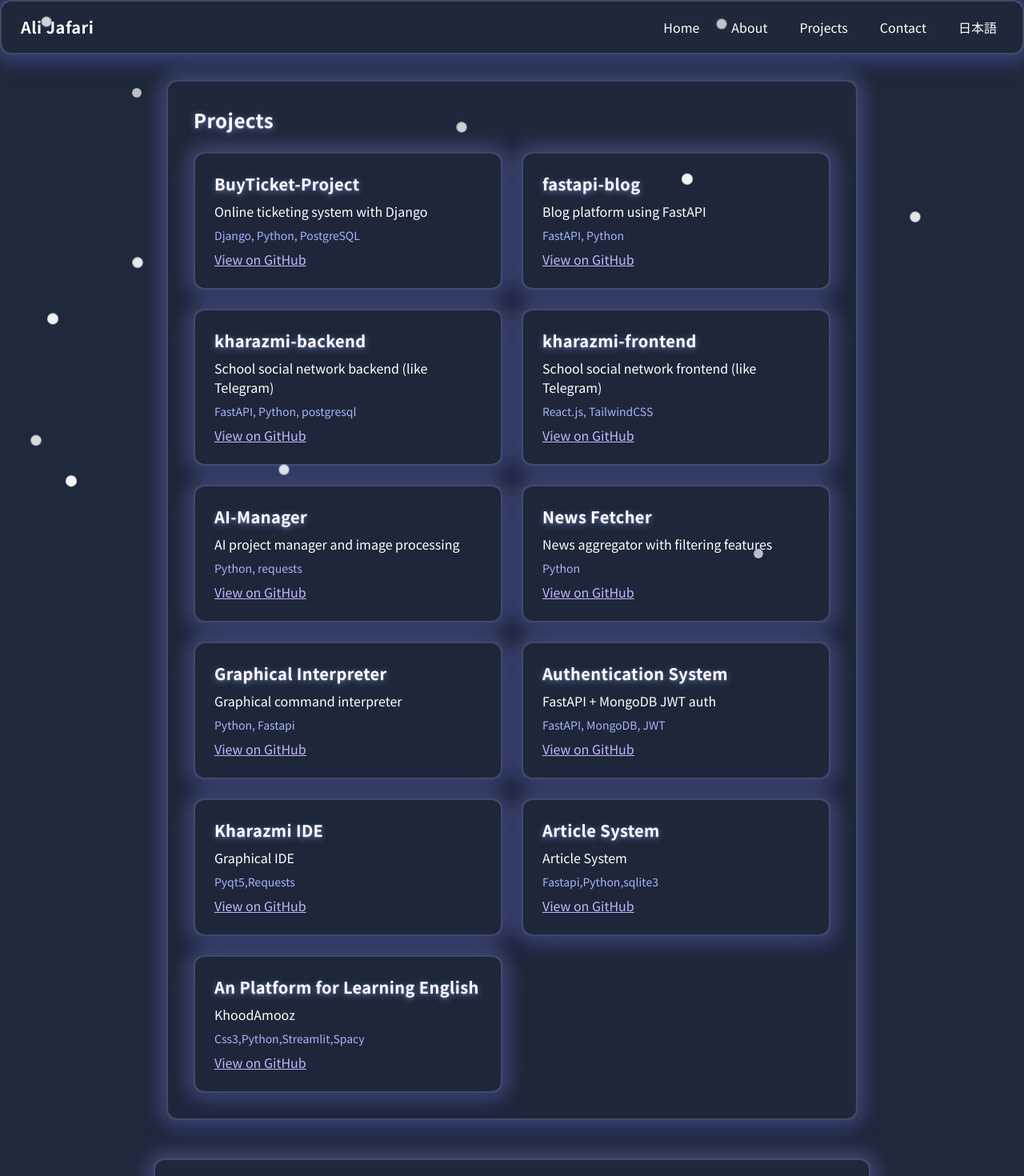
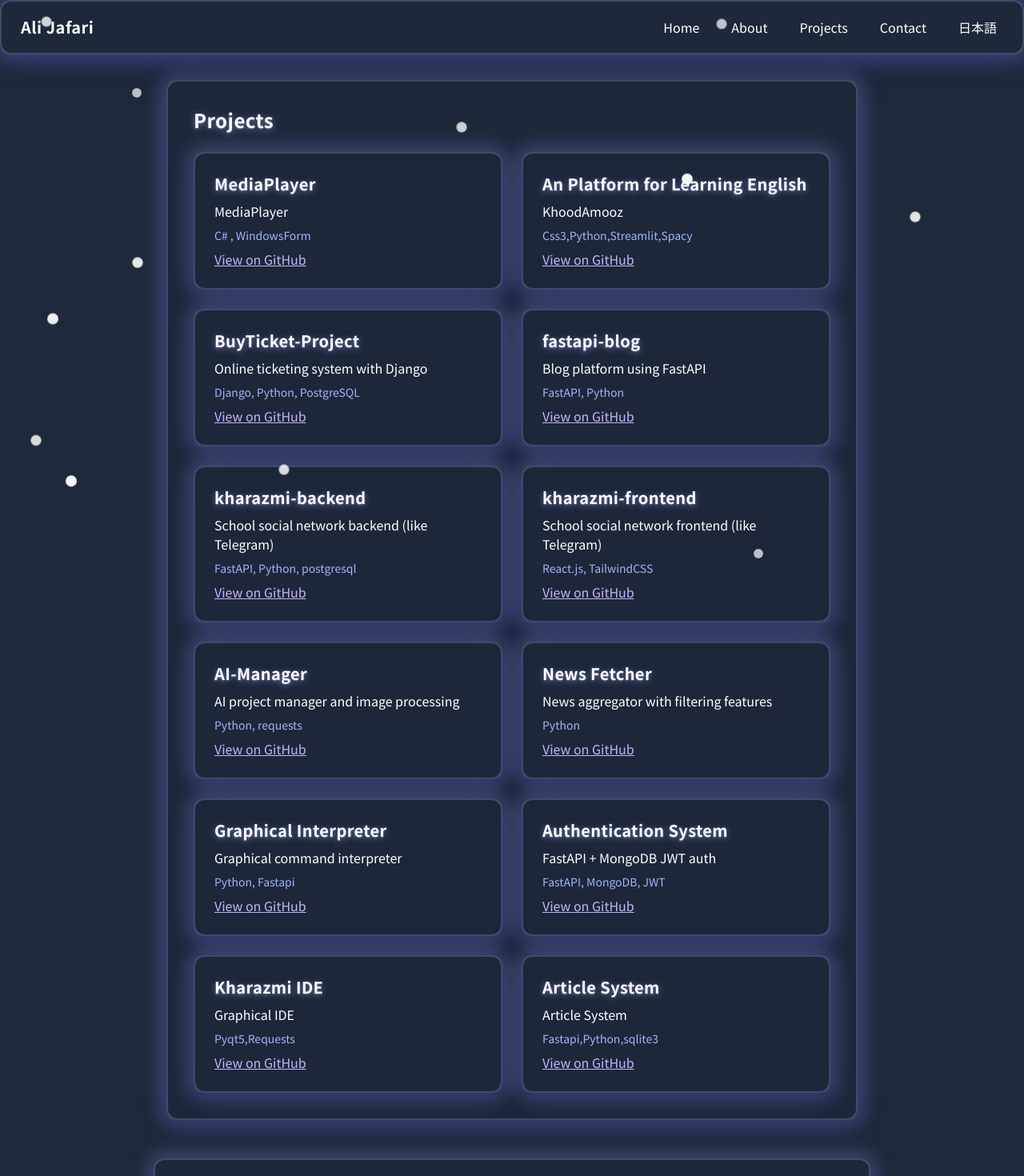
Before and after one commit to Mr-Ali-Jafari/myfolio, a Vue app: page /projects in a window 1280 px wide. Shown: the top 1470 px of the page at 80% size. Built offline with nearby package versions, Linux system fonts and the light colour scheme.

Commit message:
update the project & profile

```diff
--- a/src/pages/Projects.vue
+++ b/src/pages/Projects.vue
@@ -1,87 +1,132 @@
 <template>
   <section class="glass p-4 sm:p-6 md:p-8 mt-4 sm:mt-6 md:mt-8">
-    <h2 class="text-lg sm:text-2xl font-bold mb-2 sm:mb-6">{{t('projects.title')}}</h2>
+    <h2 class="text-lg sm:text-2xl font-bold mb-2 sm:mb-6">
+      {{ t("projects.title") }}
+    </h2>
     <div class="grid grid-cols-1 gap-4 sm:gap-6 md:grid-cols-2">
-      <div v-for="project in projects" :key="project.name" class="glass p-4 sm:p-6 shadow-glass hover:scale-105 hover:shadow-xl transition-transform duration-300">
-        <h3 class="text-base sm:text-xl font-semibold mb-1 sm:mb-2">{{ project.name }}</h3>
+      <div
+        v-for="project in projects"
+        :key="project.name"
+        class="glass p-4 sm:p-6 shadow-glass hover:scale-105 hover:shadow-xl transition-transform duration-300"
+      >
+        <h3 class="text-base sm:text-xl font-semibold mb-1 sm:mb-2">
+          {{ project.name }}
+        </h3>
         <p class="mb-1 sm:mb-2 text-xs sm:text-base">{{ project.desc() }}</p>
-        <div class="mb-1 sm:mb-2 text-xs sm:text-sm text-pastelBlue">{{ project.tech }}</div>
-        <a :href="project.github" target="_blank" class="text-pastelPurple underline hover:text-pastelBlue text-xs sm:text-base">{{t('projects.seeGithub')}}</a>
+        <div class="mb-1 sm:mb-2 text-xs sm:text-sm text-pastelBlue">
+          {{ project.tech }}
+        </div>
+        <a
+          :href="project.github"
+          target="_blank"
+          class="text-pastelPurple underline hover:text-pastelBlue text-xs sm:text-base"
+          >{{ t("projects.seeGithub") }}</a
+        >
       </div>
     </div>
   </section>
 </template>
 
 <script setup>
-import { useI18n } from '../composables/useI18n';
+import { useI18n } from "../composables/useI18n";
 const { locale, t } = useI18n();
 
 const projects = [
   {
-    name: 'BuyTicket-Project',
-    desc: () => locale.value === 'ja' ? 'Djangoを使ったオンラインチケットシステム' : 'Online ticketing system with Django',
-    tech: 'Django, Python, PostgreSQL',
-    github: 'https://github.com/Mr-Ali-Jafari/BuyTicket-Project',
+    name: "MediaPlayer",
+    desc: () => (locale.value === "ja" ? "メディアプレーヤー" : "MediaPlayer"),
+    tech: "C# , WindowsForm",
+    github: "https://github.com/Mr-Ali-Jafari/Media-Player",
   },
   {
-    name: 'fastapi-blog',
-    desc: () => locale.value === 'ja' ? 'FastAPIによるブログプラットフォーム' : 'Blog platform using FastAPI',
-    tech: 'FastAPI, Python',
-    github: 'https://github.com/Mr-Ali-Jafari/fastapi-blog',
+    name: "An Platform for Learning English",
+    desc: () => (locale.value === "ja" ? "クフッドアムース" : "KhoodAmooz"),
+    tech: "Css3,Python,Streamlit,Spacy",
+    github: "https://github.com/Mr-Ali-Jafari/KhodAmooz",
   },
   {
-    name: 'kharazmi-backend',
-    desc: () => locale.value === 'ja' ? '学校向けSNS（バックエンド）' : 'School social network backend (like Telegram)',
-    tech: 'FastAPI, Python, postgresql',
-    github: 'https://github.com/Mr-Ali-Jafari/kharazmi-backend',
+    name: "BuyTicket-Project",
+    desc: () =>
+      locale.value === "ja"
+        ? "Djangoを使ったオンラインチケットシステム"
+        : "Online ticketing system with Django",
+    tech: "Django, Python, PostgreSQL",
+    github: "https://github.com/Mr-Ali-Jafari/BuyTicket-Project",
   },
   {
-    name: 'kharazmi-frontend',
-    desc: () => locale.value === 'ja' ? '学校向けSNS（フロントエンド）' : 'School social network frontend (like Telegram)',
-    tech: 'React.js, TailwindCSS',
-    github: 'https://github.com/Mr-Ali-Jafari/kharazmi-frontend',
+    name: "fastapi-blog",
+    desc: () =>
+      locale.value === "ja"
+        ? "FastAPIによるブログプラットフォーム"
+        : "Blog platform using FastAPI",
+    tech: "FastAPI, Python",
+    github: "https://github.com/Mr-Ali-Jafari/fastapi-blog",
   },
   {
-    name: 'AI-Manager',
-    desc: () => locale.value === 'ja' ? 'AIプロジェクト管理と画像処理' : 'AI project manager and image processing',
-    tech: 'Python, requests',
-    github: 'https://github.com/Mr-Ali-Jafari/AI_Manager',
+    name: "kharazmi-backend",
+    desc: () =>
+      locale.value === "ja"
+        ? "学校向けSNS（バックエンド）"
+        : "School social network backend (like Telegram)",
+    tech: "FastAPI, Python, postgresql",
+    github: "https://github.com/Mr-Ali-Jafari/kharazmi-backend",
   },
   {
-    name: 'News Fetcher',
-    desc: () => locale.value === 'ja' ? 'ニュース集約・フィルタリング機能' : 'News aggregator with filtering features',
-    tech: 'Python',
-    github: 'https://github.com/Mr-Ali-Jafari/news-fetcher',
+    name: "kharazmi-frontend",
+    desc: () =>
+      locale.value === "ja"
+        ? "学校向けSNS（フロントエンド）"
+        : "School social network frontend (like Telegram)",
+    tech: "React.js, TailwindCSS",
+    github: "https://github.com/Mr-Ali-Jafari/kharazmi-frontend",
   },
   {
-    name: 'Graphical Interpreter',
-    desc: () => locale.value === 'ja' ? 'グラフィカルコマンドインタプリタ' : 'Graphical command interpreter',
-    tech: 'Python, Fastapi',
-    github: 'https://github.com/Mr-Ali-Jafari/graphical-interpreter',
+    name: "AI-Manager",
+    desc: () =>
+      locale.value === "ja"
+        ? "AIプロジェクト管理と画像処理"
+        : "AI project manager and image processing",
+    tech: "Python, requests",
+    github: "https://github.com/Mr-Ali-Jafari/AI_Manager",
   },
   {
-    name: 'Authentication System',
-    desc: () => locale.value === 'ja' ? 'FastAPI + MongoDB JWT認証' : 'FastAPI + MongoDB JWT auth',
-    tech: 'FastAPI, MongoDB, JWT',
-    github: 'https://github.com/Mr-Ali-Jafari/authentication-system',
+    name: "News Fetcher",
+    desc: () =>
+      locale.value === "ja"
+        ? "ニュース集約・フィルタリング機能"
+        : "News aggregator with filtering features",
+    tech: "Python",
+    github: "https://github.com/Mr-Ali-Jafari/news-fetcher",
   },
-    {
-    name: 'Kharazmi IDE',
-    desc: () => locale.value === 'ja' ? 'グラフィカルIDE' : 'Graphical IDE',
-    tech: 'Pyqt5,Requests',
-    github: 'https://github.com/Mr-Ali-Jafari/kharazmi',
+  {
+    name: "Graphical Interpreter",
+    desc: () =>
+      locale.value === "ja"
+        ? "グラフィカルコマンドインタプリタ"
+        : "Graphical command interpreter",
+    tech: "Python, Fastapi",
+    github: "https://github.com/Mr-Ali-Jafari/graphical-interpreter",
   },
-    {
-    name: 'Article System',
-    desc: () => locale.value === 'ja' ? '記事システム' : 'Article System',
-    tech: 'Fastapi,Python,sqlite3',
-    github: 'https://github.com/Mr-Ali-Jafari/aticle-system',
+  {
+    name: "Authentication System",
+    desc: () =>
+      locale.value === "ja"
+        ? "FastAPI + MongoDB JWT認証"
+        : "FastAPI + MongoDB JWT auth",
+    tech: "FastAPI, MongoDB, JWT",
+    github: "https://github.com/Mr-Ali-Jafari/authentication-system",
   },
-    {
-    name: 'An Platform for Learning English',
-    desc: () => locale.value === 'ja' ? 'クフッドアムース' : 'KhoodAmooz',
-    tech: 'Css3,Python,Streamlit,Spacy',
-    github: 'https://github.com/Mr-Ali-Jafari/KhodAmooz',
+  {
+    name: "Kharazmi IDE",
+    desc: () => (locale.value === "ja" ? "グラフィカルIDE" : "Graphical IDE"),
+    tech: "Pyqt5,Requests",
+    github: "https://github.com/Mr-Ali-Jafari/kharazmi",
+  },
+  {
+    name: "Article System",
+    desc: () => (locale.value === "ja" ? "記事システム" : "Article System"),
+    tech: "Fastapi,Python,sqlite3",
+    github: "https://github.com/Mr-Ali-Jafari/aticle-system",
   },
 ];
 </script>
```
Also changed, not shown: src/assets/avatar/avatar.jpg, 1 other file (tests, documents, lock files or other folders).
